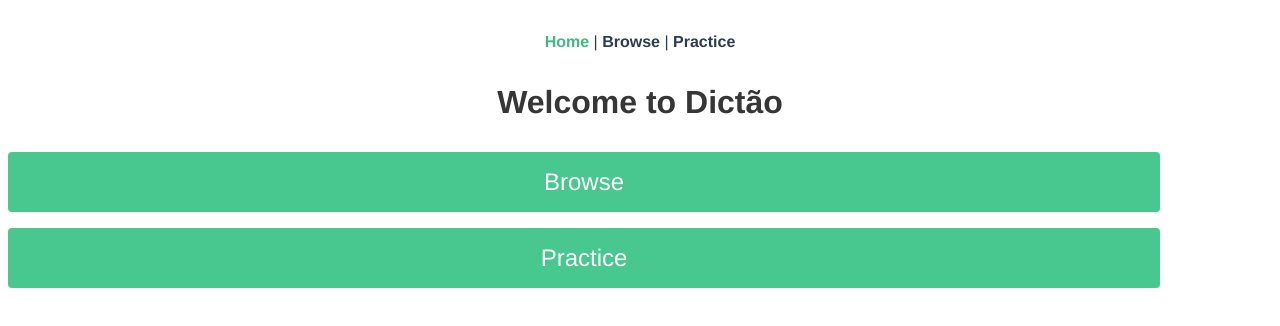
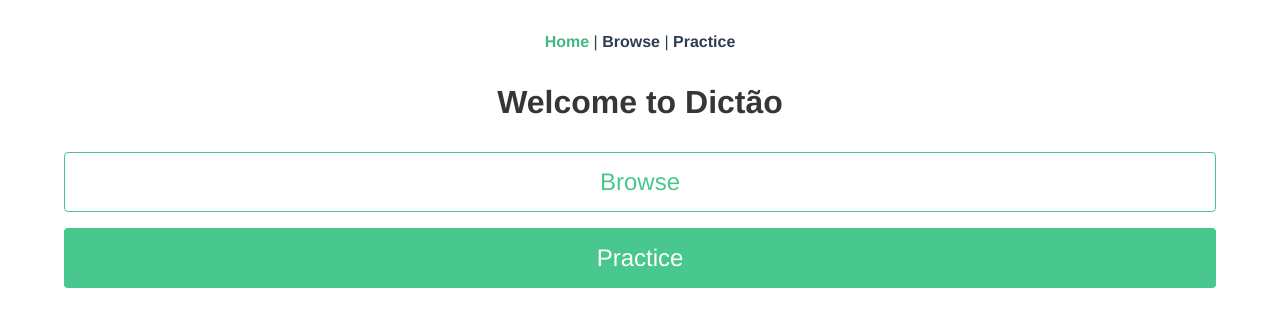
Before and after one commit to levosos/dictao, a Vue app: page / in a window 1280 px wide. Shown: the top 326 px of the page. Built offline with nearby package versions, Linux system fonts and the light colour scheme.

Commit message:
Fixed styling

```diff
--- a/src/views/Home.vue
+++ b/src/views/Home.vue
@@ -1,7 +1,7 @@
 <template>
   <div class="home">
     <h1 class="title">Welcome to Dictão</h1>
-    <b-button type="is-success" size="is-large" tag="router-link" to="/browse">Browse</b-button>
+    <b-button type="is-success" outlined size="is-large" tag="router-link" to="/browse">Browse</b-button>
     <b-button type="is-success" size="is-large" tag="router-link" to="/practice">Practice</b-button>
   </div>
 </template>
@@ -19,6 +19,7 @@ export default {
 <style scoped>
 .button {
   width: 90%;
+  align-self: center;
 
   /* top header has a margin-bottom of 1.5 rem */
   margin: 0.5rem;
```
